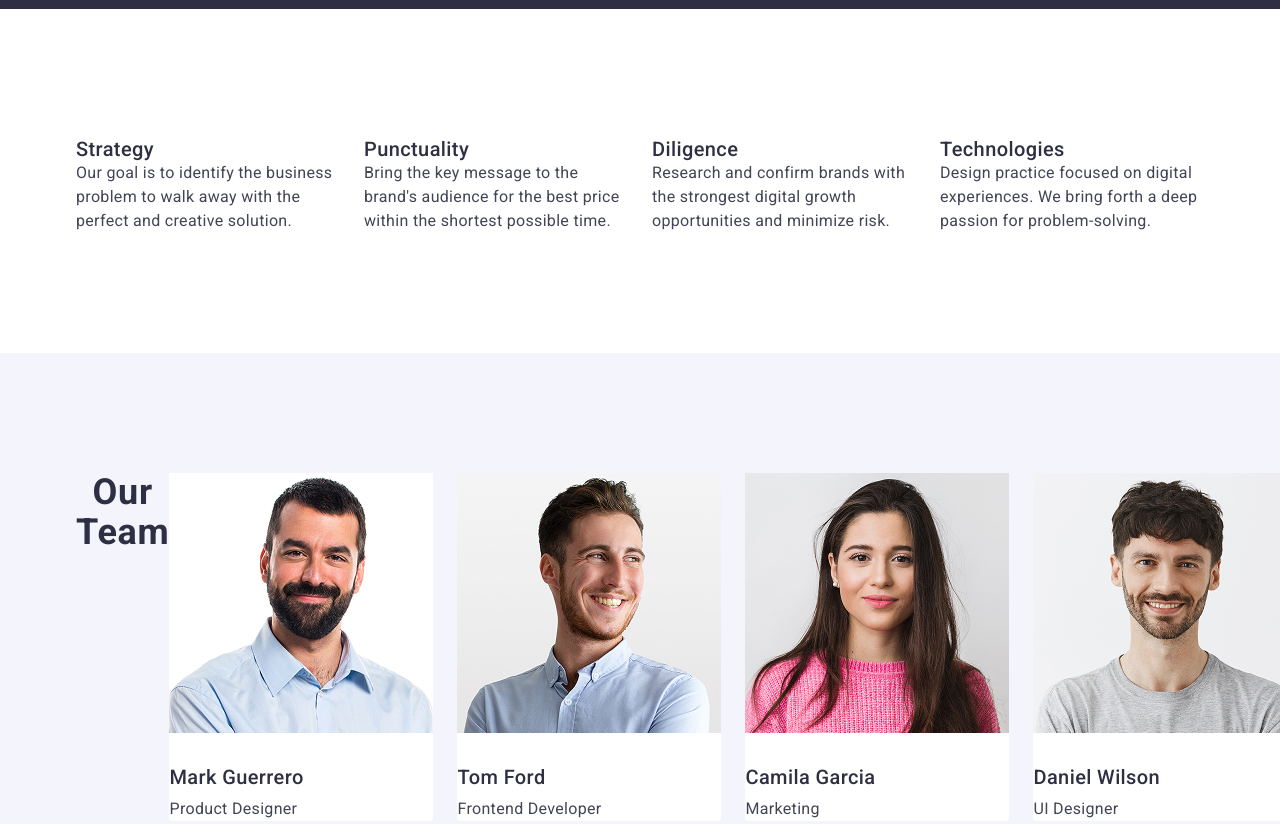
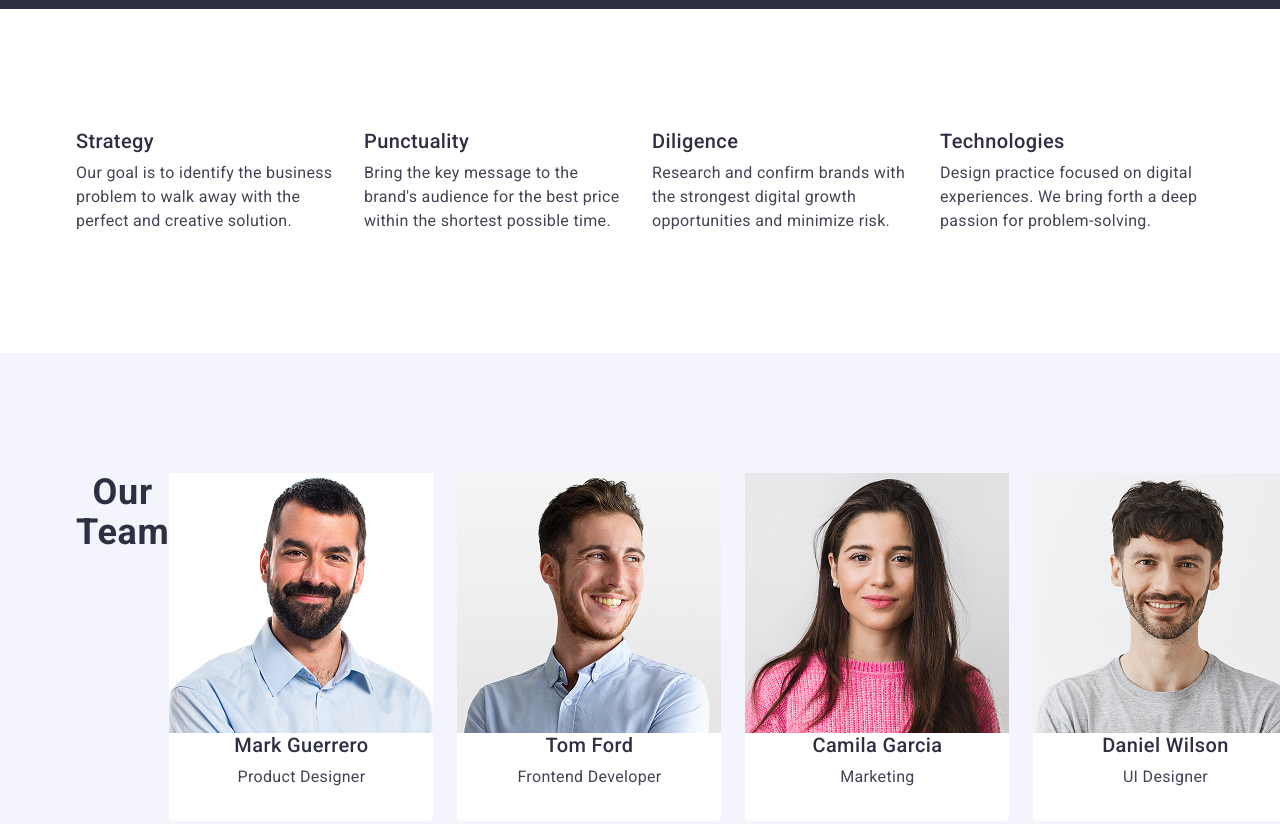
Before and after one commit to banan717/goit-markup-hw-06, a plain HTML site: page index.html in a window 1280 px wide. Shown: the part 560-1384 px from the top of the page. Drawn offline with nearby package versions, Linux system fonts and the light colour scheme.

Commit message:
Додав нові файли

```diff
--- a/css/style.css
+++ b/css/style.css
@@ -165,7 +165,7 @@ img{
     letter-spacing: 0.02em;
     line-height: 1.2;
     color: #2e2f42;
-    margin-top: 8px;
+    margin-bottom: 8px;
 }
 
 .benefits-text{
@@ -199,11 +199,13 @@ img{
     background-color: #FFFFFF;
     width: calc((100% - 72px) / 4);
     border-radius: 0 0 4px 4px;
+}
 
+.container-team{
+    margin-bottom: 32px;
 }
 
 .image-team{
-    margin-bottom: 32px;
 
 }
 
@@ -214,6 +216,7 @@ img{
     line-height: 1.2;
     color: #2e2f42;
     margin-bottom: 8px;
+    text-align: center;
 }
 
 .team-role{
@@ -221,6 +224,7 @@ img{
     line-height: 1.5;
     letter-spacing: 0.02em;
     color:#434455;
+    text-align: center;
 }
 
 .portfolio-heading{
--- a/index.html
+++ b/index.html
@@ -71,23 +71,31 @@
       <ul class="items-team">
         <li class="item-team">
           <img src="./images/11.jpg" class="image-team" alt="Igor Demyanenteam-nameko" width="264">
+          <div class="container-team">
           <h3 class="team-name">Mark Guerrero</h3>
           <p class="team-role">Product Designer</p>
+          </div>
         </li>
         <li class="item-team">
           <img src="./images/12.jpg" class="image-team" alt="Olga Repina" width="264">
+          <div class="container-team">
           <h3 class="team-name">Tom Ford</h3>
           <p class="team-role">Frontend Developer</p>
+          </div>
         </li>
         <li class="item-team">
           <img src="./images/13.jpg" class="image-team" alt="Mykola Tarasov" width="264">
+          <div class="container-team">
           <h3 class="team-name">Camila Garcia</h3>
           <p class="team-role">Marketing</p>
+          </div>
         </li>
         <li class="item-team">
           <img src="./images/14.jpg" class="image-team" alt="Mykhailo Yermakov" width="264">
+          <div class="container-team">
           <h3 class="team-name">Daniel Wilson</h3>
           <p class="team-role">UI Designer</p>
+          </div>
         </li>
       </ul>
       </div>
```
